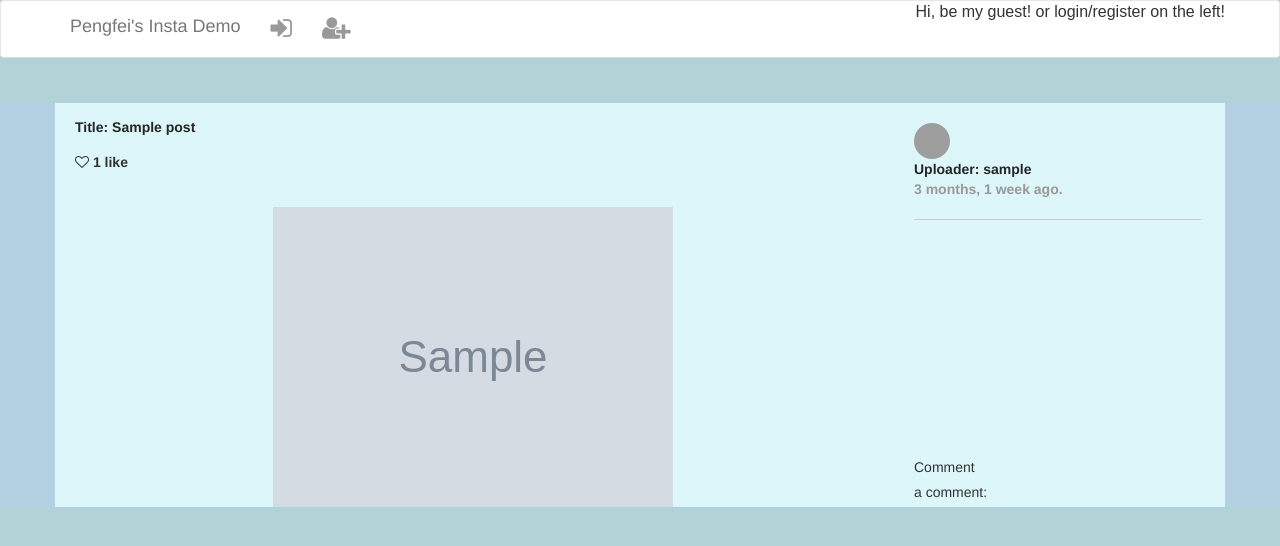
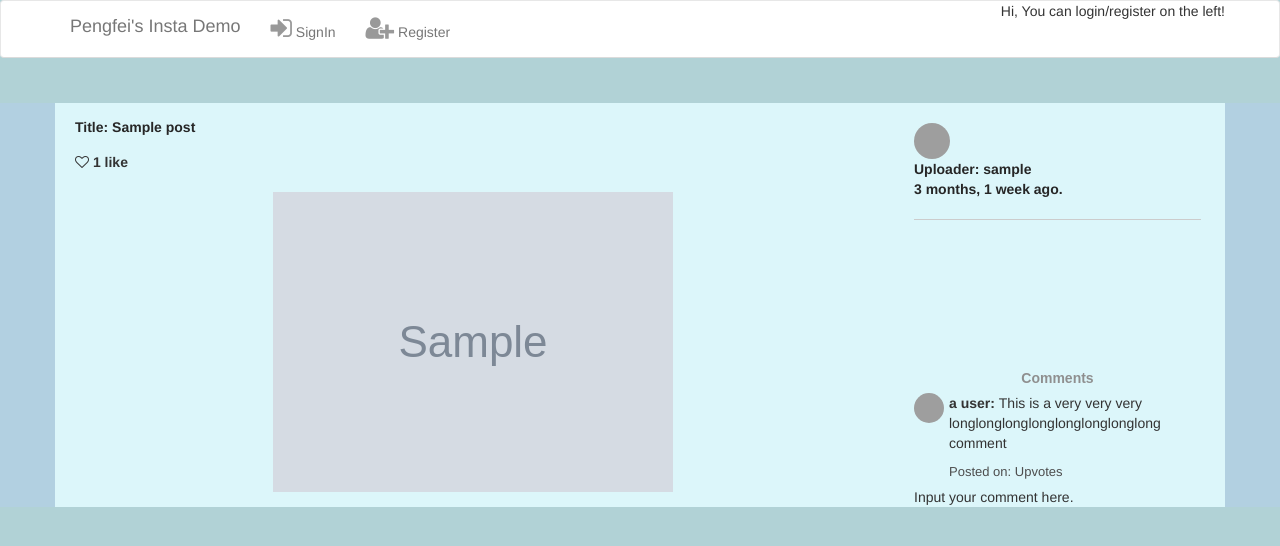
Before and after one commit to pfffrao/InstaDemo, a Django app: page /insta/posts/1/ in a window 1280 px wide. Shown: the top 546 px of the page. Run offline with Django 3.2, Linux system fonts and the light colour scheme; tables that the repository leaves empty hold one stand-in row (values such as "Sample post"); grey boxes marked "Sample" are stand-in pictures; parts of the project's set-up code (start-up, migrations or seed data) failed here and were passed over; some libraries are stand-ins or nearby versions; grey boxes are pictures that could not be loaded.

Commit message:
front-end improvement

```diff
--- a/InstaDemo/settings.py
+++ b/InstaDemo/settings.py
@@ -24,7 +24,7 @@
 # See https://docs.djangoproject.com/en/3.0/howto/deployment/checklist/
 
 # SECURITY WARNING: keep the secret key used in production secret!
-SECRET_KEY = '*(%4%_8-_4%w3-=dqt793pc-chybq87yt8*mbf7t%@52sze()('
+SECRET_KEY = os.getenv('InstaDemoSecretKey')
 
 # SECURITY WARNING: don't run with debug turned on in production!
 DEBUG = True
--- a/Templates/base.html
+++ b/Templates/base.html
@@ -6,10 +6,9 @@
     <meta charset="UTF-8">
     <meta name="viewport" content="width=device-width, initial-scale=1.0">
     <title>Pengfei Insta</title>
-    <link href="{% static 'vendor/bootstrap/css/bootstrap.min.css' %}" rel="stylesheet"/>
+    <link href="/static/vendor/bootstrap/css/bootstrap.min.css" rel="stylesheet"/>
     <link href="/static/vendor/font-awesome-4.6.3/css/font-awesome.min.css" rel="stylesheet">
-    {% comment %} <link href="{% static 'css/mystyle.css' %}" rel="stylesheet"> {% endcomment %}
-    <link href="{% static 'css/style.css' %}" rel="stylesheet">
+    <link href="/static/css/style.css" rel="stylesheet">
 </head>
 <body>
 
--- a/Templates/header.html
+++ b/Templates/header.html
@@ -8,7 +8,7 @@
             <ul class="nav navbar-nav navbar-middle">
                 {% if request.user.is_authenticated %}
                     <li>
-                        <a href="{% url 'post' %}"><i class="fa fa-home"></i></a>
+                        <a class="hover-home" href="{% url 'post' %}"><i class="fa fa-home"></i></a>
                     </li>
                     <li>
                         <a href="{% url 'helloworld'%}"><i class="fa fa-search" aria-hidden="true"></i></a>
@@ -24,24 +24,27 @@
                     </li>
                 {% else %}
                     <li>
-                        <a href="{% url 'login'%}"><i class="fa fa-sign-in"></i></a>
+                        <a class="hover-signin" href="{% url 'login'%}"><i class="fa fa-sign-in"></i><span> SignIn </span></a>
+
                     </li>
                     <li>
-                        <a href="{% url 'signup' %}"><i class="fa fa-user-plus"></i></a>
+                        <a class="hover-signup" href="{% url 'signup' %}"><i class="fa fa-user-plus"></i><span> Register </span></a>
+
                     </li>
                 {% endif %}
             </ul>
             <ul class="nav navbar-nav navbar-right">
+                <div>
                     {% if request.user.is_authenticated %}
-                    <div></div>
-                    <div style="font-family:sans-serif;font-size:16px;font-style;">
+                        <div class="greetingText">
                             Hi, {{ request.user.username }}!
                         </div>
                     {% else %}
-                    <div style="font-family:sans-serif;font-size:16px;font-style;">
-                        Hi, be my guest! or login/register on the left!
+                        <div style="greetingText">
+                            Hi, You can login/register on the left!
                         </div>
                     {% endif %}
+                </div>
             </ul>
         </div>
     </div>
--- a/Templates/post_detail.html
+++ b/Templates/post_detail.html
@@ -6,32 +6,9 @@
 
 <div class="row single-post">
     <div class="single-post-card view-update {{ object.pk }}">
-        <div class="card__panel-head">
+        <span class="card__panel-head">
             <div class="poster__name">
                 Title: {{object.title}}
-            </div>
-            <div class="header">
-                <div>
-                    <a href="{% url 'profile' object.author.pk %}">
-                        {% if object.author.profile_pic %}
-                            <img class="picture-circle--medium" src="/{{object.author.profile_pic.url}}">
-                        {% endif %}
-                        <div class="poster__name">
-                            Uploader: {{object.author.username}}
-                        </div>
-                        <span class="poster__timestamp">
-                            {{ post.posted_on|timesince}} ago.
-                        </span>
-                    </a>
-                </div>
-            </div>
-            <div class="comments-portion">
-                <div class="comment-list">
-                    Comment
-                </div>
-                <div class="comment-list__comment">
-                    a comment:
-                </div>
             </div>
             <div class="likes-timestamp-row">
                 <div class="input-row>">
@@ -46,13 +23,57 @@
                     {% endif %}
                 </div>
             </div>
-
+            <div class="card__panel-body">
+                <div class="image__wrapper">
+                    <img class="card__main-image" src="{{ post.image.url }}"/>
+                </div>
+            </div>
+        </span>
+        <div class="header">
+            <a href="{% url 'profile' object.author.pk %}">
+                {% if object.author.profile_pic %}
+                    <img class="picture-circle--medium" src="/{{object.author.profile_pic.url}}">
+                {% endif %}
+                <div class="poster__name">
+                    Uploader: {{object.author.username}}
+                </div>
+                <span class="poster__timestamp">
+                    {{ post.posted_on|timesince}} ago.
+                </span>
+            </a>
         </div>
-        <div class="card__panel-body">
-            <div class="image__wrapper">
-                <img class="card__main-image" src="{{ post.image.url }}"/>
+        <div class="comments-portion">
+            <div class="titleBox">
+                Comments
+            </div>
+            <ul class="comment-list">
+                <li class="comment-list__comment">
+                    <div class="commenterImage">
+                        <img src="http://placekitten.com/50/50" />
+                    </div>
+                    <div class="commentText">
+                        <p>
+                            <span class="user">
+                                a user:
+                            </span>
+                            <span class="comment-list__comment body">
+                                This is a very very very longlonglonglonglonglonglonglong comment
+                            </span>
+                        </p>
+                        <div class="comment-secondLine">
+                            <span class="timestamp">Posted on:</span>
+                            <span class="upvote">Upvotes</span>
+                        </div>
+                    </div>
+                </li>
+            </ul>
+            <div class="comment-input-wrapper">
+                <div class="input">
+                    Input your comment here.
+                </div>
             </div>
         </div>
+
     </div>
 </div>
 {% if object.author == request.user %}
--- a/requirements.txt
+++ b/requirements.txt
@@ -10,3 +10,5 @@
 psycopg2
 boto3
 Celery
+# Elasticsearch 7.x
+# elasticsearch>=7.0.0,<8.0.0
--- a/static/css/partials/_cards.scss
+++ b/static/css/partials/_cards.scss
@@ -161,11 +161,13 @@
     }
   }
   .comments-portion {
-    position: absolute;
+    position: relative;
     bottom: 0;
     right: 0;
     width: 335px;
     padding: 0 24px;
+    border: 1px solid #dbdbdb;
+    border-top: dotted #dbdbdb;
     flex-direction: column;
   }
   @media screen and (max-width: 875px) {
@@ -179,9 +181,6 @@
       right: 0;
       padding: 18px 20px;
       border: none;
-    }
-    .comments-portion {
-
     }
   }
 }
--- a/static/css/style.css
+++ b/static/css/style.css
@@ -1,3 +1,10 @@
+.greetingText{
+  font-family: Arial, Helvetica, sans-serif;
+  font-size: medium;
+  font-style: initial;
+  margin: auto;
+}
+
 .unfollow-user, .follow-user, .generic-button {
   font-weight: bold;
   font-size: 15px;
@@ -296,19 +303,6 @@
       border-right: none;
       border-left: none; } }
 
-.comment-list {
-  list-style: none;
-  margin: 0;
-  padding: 0; }
-  .comment-list__comment {
-    margin-top: 5px;
-    margin-bottom: 5px; }
-    .comment-list__comment .user {
-      color: #333;
-      font-weight: bold; }
-      .comment-list__comment .user:hover {
-        color: #4d4d4d;
-        text-decoration: none; }
 
 .likes-timestamp-row {
   margin-top: 15px; }
@@ -355,9 +349,11 @@
   width: 100%;
   position: relative;
   background-color: rgb(220, 246, 250);; }
-  .single-post-card .header, .single-post-card .comments-portion {
+  .single-post-card .header {
+    border-bottom: 1px solid #dbdbdb;
     display: flex;
     flex-shrink: 0; }
+
   .single-post-card .header {
     border-bottom: 1px solid #ccc;
     padding: 20px 0;
@@ -379,7 +375,54 @@
     right: 0;
     width: 335px;
     padding: 0 24px;
-    flex-direction: column; }
+    flex-direction: column;
+  }
+  .single-post-card .comments-portion .titleBox{
+    text-align: center;
+    font-family: Arial, Helvetica, sans-serif;
+    font-style: initial;
+    font-weight: bold;
+    margin: auto;
+    color: #8f8f8f;
+  }
+
+  .comments-portion .comment-list {
+    list-style: none;
+    margin: 0;
+    padding: 0; }
+
+  .comment-list li > div{
+    display: table-cell;
+  }
+    .comment-list__comment {
+      margin-top: 5px;
+      margin-bottom: 5px;
+    }
+
+      .comment-list__comment .commenterImage{
+        width: 30px;
+        margin-right: 5px;
+        height: 100%;
+        float: left;
+      }
+      .comment-list__comment > .commenterImage > img{
+        width: 100%;
+        border-radius: 50% 50% 50% 50%;
+      }
+      .comment-list__comment .commentText{
+        margin: 0px;
+      }
+      .comment-list__comment .user {
+        color: #333;
+        font-weight: bold; }
+        .comment-list__comment .user:hover {
+          color: #4d4d4d;
+          text-decoration: none; }
+      .comment-list__comment .comment-secondLine{
+          font-size: small;
+          color: #4d4d4d;
+      }
+
   @media screen and (max-width: 875px) {
     .single-post-card {
       padding-right: 0; }
@@ -413,7 +456,9 @@
     display: inline-block;
     color: #262626;
     font-size: 15px;
-    width: 100%; }
+    width: 100%;
+    padding-bottom: 5px;
+  }
     .input-row .comment-input-wrapper input {
       width: 100%;
       border: none;
--- a/static/js/index.js
+++ b/static/js/index.js
@@ -258,3 +258,8 @@
 $('.follow-toggle__container').on('click', '.follow-user' ,function(){createFollow.call(this, toggleFollowView, error_cb, 'follow')});
 
 $('.follow-toggle__container').on('click','.unfollow-user', function(){createFollow.call(this, toggleUnfollowView, error_cb, 'unfollow')})
+
+/*
+navbar hover
+
+*/
```
Also changed, not shown: Templates/signup.html (+15 -2 lines), static/vendor/bootstrap/css/bootstrap.css. Lines whose indentation alone changed are shown as unchanged.
